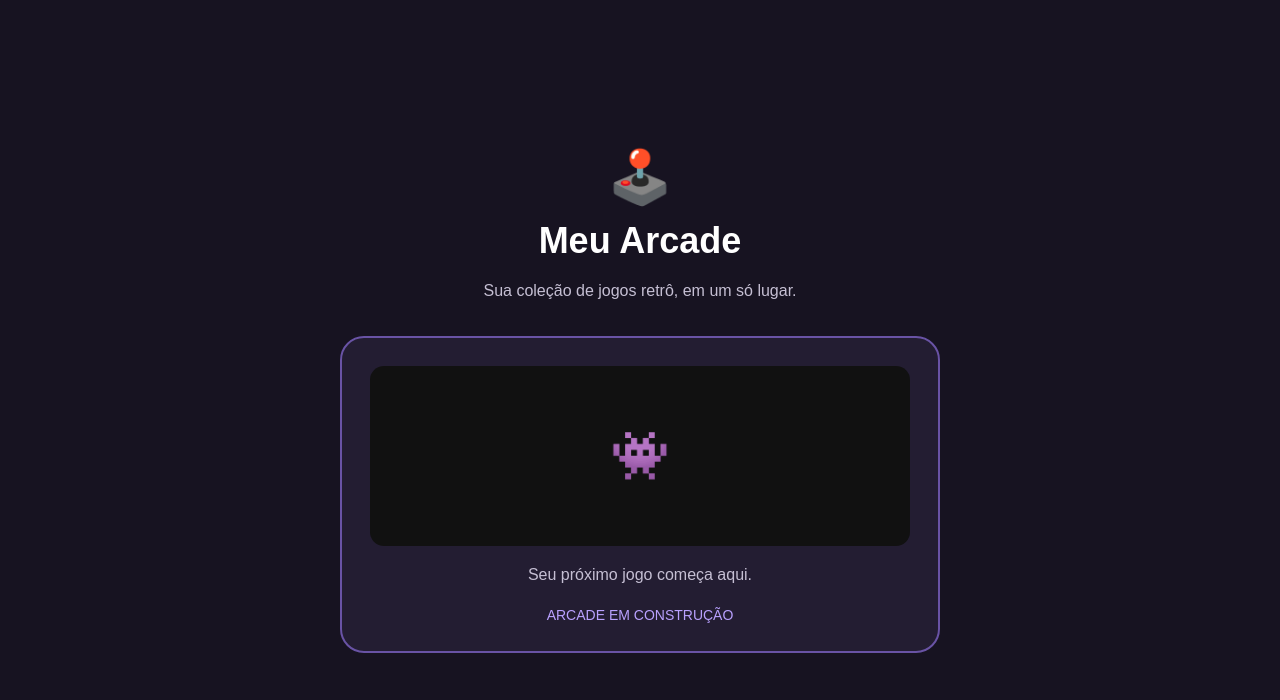
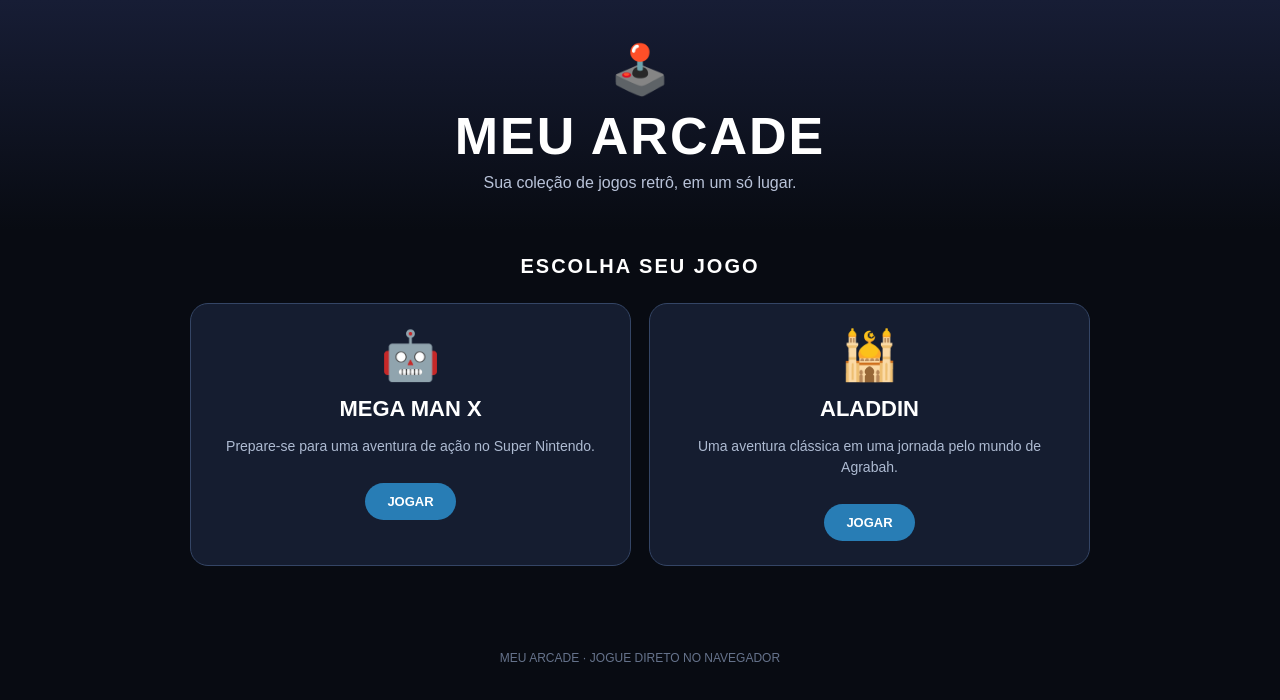
Before and after one commit to arsenalparacriadores/meu-arcade, a website: page index.html in a window 1280 px wide. Drawn offline with Linux system fonts and the light colour scheme.

Commit message:
Update index.html

```diff
--- a/index.html
+++ b/index.html
@@ -3,81 +3,107 @@
 <html lang="pt-BR">
 <head>
 <meta charset="UTF-8">
-  <meta name="viewport" content="width=device-width, initial-scale=1.0">
-  <meta name="theme-color" content="#171321">
+<meta name="viewport" content="width=device-width, initial-scale=1">
+<meta name="theme-color" content="#080B12">
 <title>Meu Arcade</title>
 <style>
-    * { box-sizing: border-box; }
-
-    body {
-      margin: 0;
-      min-height: 100vh;
-      background: #171321;
-      color: #fff;
-      font-family: Arial, sans-serif;
-      display: flex;
-      align-items: center;
-      justify-content: center;
-      padding: 24px;
+*{box-sizing:border-box}
+body{
+  margin:0;
+  min-height:100vh;
+  background:#080B12;
+  color:#fff;
+  font-family:Arial,sans-serif;
 }
-
-    main {
-      width: 100%;
-      max-width: 600px;
-      text-align: center;
+header{
+  padding:42px 20px 30px;
+  text-align:center;
+  background:linear-gradient(180deg,#171d35,#080B12);
 }
-
-    .logo {
-      font-size: 52px;
-      margin-bottom: 12px;
+.logo{font-size:48px}
+h1{
+  margin:8px 0;
+  font-size:clamp(32px,7vw,52px);
+  letter-spacing:2px;
 }
-
-    h1 {
-      font-size: 36px;
-      margin: 0 0 12px;
+header p{color:#b8c2d8;margin:8px 0}
+main{
+  width:min(900px,92%);
+  margin:25px auto 60px;
 }
-
-    p {
-      color: #c5bfd3;
-      line-height: 1.6;
+h2{
+  font-size:20px;
+  letter-spacing:2px;
+  text-align:center;
+  margin:25px 0;
 }
-
-    .console {
-      margin-top: 32px;
-      padding: 28px;
-      border: 2px solid #6953a5;
-      border-radius: 24px;
-      background: #231d32;
+.jogos{
+  display:grid;
+  grid-template-columns:repeat(auto-fit,minmax(230px,1fr));
+  gap:18px;
 }
-
-    .screen {
-      min-height: 180px;
-      border-radius: 14px;
-      background: #111;
-      display: flex;
-      align-items: center;
-      justify-content: center;
-      font-size: 48px;
+.card{
+  display:block;
+  text-decoration:none;
+  color:white;
+  background:#151d30;
+  border:1px solid #344565;
+  border-radius:18px;
+  padding:24px;
+  text-align:center;
+  transition:transform .2s,border-color .2s;
 }
-
-    .status {
-      color: #b9a1ff;
-      font-size: 14px;
-      margin-top: 20px;
+.card:hover{
+  transform:translateY(-4px);
+  border-color:#55c8ff;
+}
+.icone{font-size:48px;margin-bottom:12px}
+.card h3{margin:8px 0;font-size:22px}
+.card p{color:#aebbd2;font-size:14px;line-height:1.5}
+.abrir{
+  display:inline-block;
+  margin-top:12px;
+  padding:11px 22px;
+  border-radius:25px;
+  background:#287db5;
+  font-weight:bold;
+  font-size:13px;
+}
+footer{
+  text-align:center;
+  color:#66738c;
+  font-size:12px;
+  padding:25px;
 }
 </style>
 </head>
 <body>
+<header>
+  <div class="logo">🕹️</div>
+  <h1>MEU ARCADE</h1>
+  <p>Sua coleção de jogos retrô, em um só lugar.</p>
+</header>
+
 <main>
-    <div class="logo">🕹️</div>
-    <h1>Meu Arcade</h1>
-    <p>Sua coleção de jogos retrô, em um só lugar.</p>
+  <h2>ESCOLHA SEU JOGO</h2>
 
-    <section class="console">
-      <div class="screen">👾</div>
-      <p>Seu próximo jogo começa aqui.</p>
-      <div class="status">ARCADE EM CONSTRUÇÃO</div>
+  <section class="jogos">
+    <a class="card" href="./jogos/megaman-x/">
+      <div class="icone">🤖</div>
+      <h3>MEGA MAN X</h3>
+      <p>Prepare-se para uma aventura de ação no Super Nintendo.</p>
+      <span class="abrir">JOGAR</span>
+    </a>
+
+    <a class="card" href="./jogos/aladdin/">
+      <div class="icone">🕌</div>
+      <h3>ALADDIN</h3>
+      <p>Uma aventura clássica em uma jornada pelo mundo de Agrabah.</p>
+      <span class="abrir">JOGAR</span>
+    </a>
   </section>
 </main>
+
+<footer>MEU ARCADE · JOGUE DIRETO NO NAVEGADOR</footer>
 </body>
 </html>
```
Lines whose indentation alone changed are shown as unchanged.
